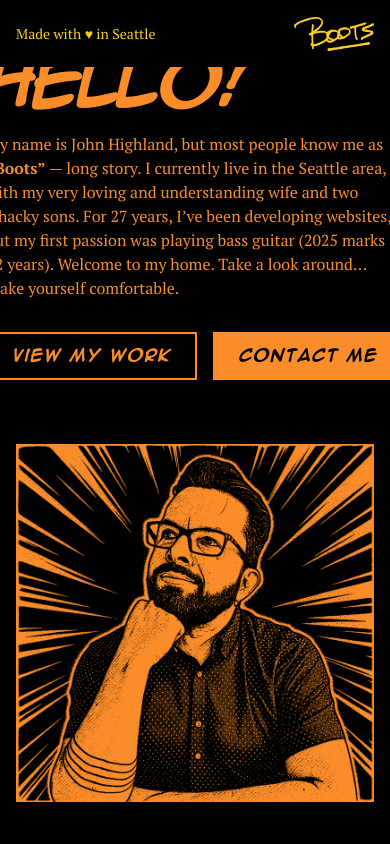
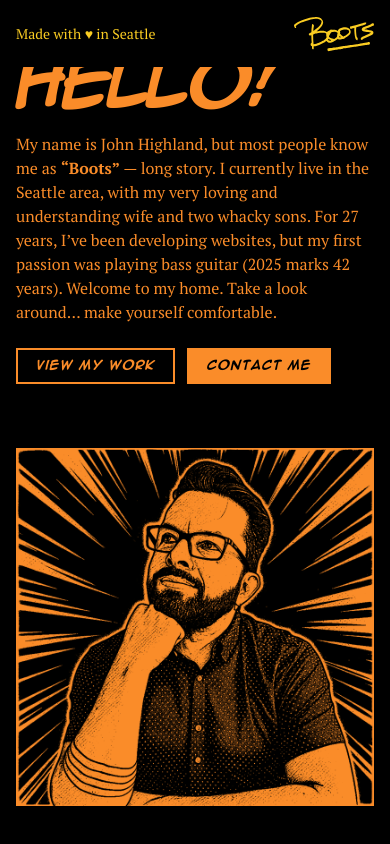
Before and after one commit to bootsified/bootsified-2025, a Next.js app: page / in a window 390 px wide. Shown: the part 777-1621 px from the top of the page. Built offline with nearby package versions, Linux system fonts and the light colour scheme; no server answers.

Commit message:
fix intro button sizing for mobile

```diff
--- a/src/components/Intro/Intro.module.css
+++ b/src/components/Intro/Intro.module.css
@@ -38,6 +38,7 @@
 
 .buttons {
 	display: flex;
+	font-size: 0.75em;
 	gap: 1em;
 	margin-top: 2em;
 }
```
